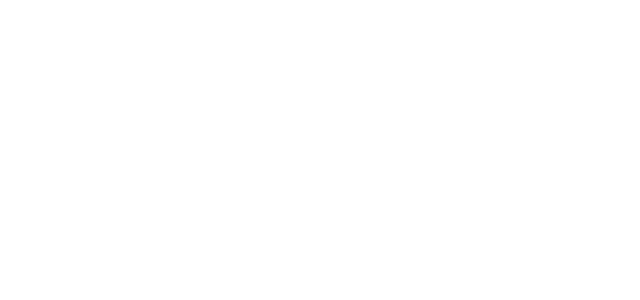
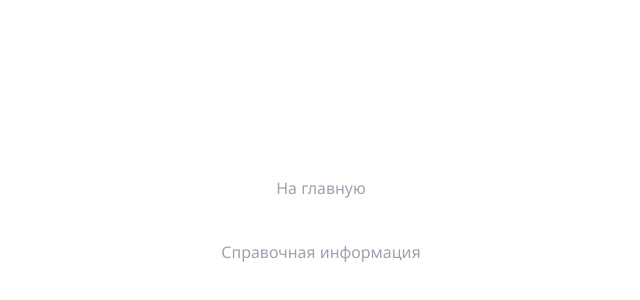
Before and after one commit to losica2014/os-exam-demo, a React (Vite) app: page /os-exam-demo/task in a window 1280 px wide. Before the commit this address had no page. Shown: the part 180-480 px from the top of the page, without its empty margins (319-959 px from the left). Built offline with nearby package versions, Linux system fonts and the light colour scheme.

Commit message:
Добавлены прямые ссылки на задачи. Исправлена ошибка неправильного ответа в задании банкира (1:1)

```diff
--- a/src/App.tsx
+++ b/src/App.tsx
@@ -1,12 +1,14 @@
 import { Route, Routes } from "react-router"
 import Main from "./pages/Main"
 import About from "./pages/About"
+import Task from "./pages/Task"
 
 function App() {
   return (
     <Routes>
       <Route path="/" element={<Main />} />
       <Route path="/about" element={<About />} />
+      <Route path="/task" element={<Task />} />
     </Routes>
   )
 }
--- a/src/components/Card.tsx
+++ b/src/components/Card.tsx
@@ -4,6 +4,7 @@
 import logo from '../assets/logo.svg'
 import { Question } from '../types';
 import { Answer } from './Answer';
+import { Link } from 'react-router';
 
 export const Card = memo(function Card({id} : {id: number}): JSX.Element {
     const rand = new Prando(id);
@@ -29,6 +30,7 @@
     }
 
     const selectedTasks: Question[] = [];
+    const selectedTaskIds: number[][] = [];
     const usedTaskCategories: number[] = [];
     for(let i = 0; i < numTasks; i++) {
         let taskCategory = rand.nextInt(0, tasks.length - 1);
@@ -41,7 +43,11 @@
 
         if(!task) continue;
 
-        selectedTasks.push(task.create(rand.nextInt(1, 10000)));
+        const taskCategoryId = tasks[taskCategory].id;
+        const taskId = task.id;
+        const taskSeed = rand.nextInt(1, 10000);
+        selectedTasks.push(task.create(taskSeed));
+        selectedTaskIds.push([taskCategoryId, taskId, taskSeed]);
     }
 
     return (
@@ -68,6 +74,7 @@
             {selectedTasks.map((task, index) => {
                 return (
                     <div className="flex flex-col gap-2" key={task.id}>
+                        <Link className="text-gray-400 hover:text-gray-700" to={`/task?categoryId=${selectedTaskIds[index][0]}&taskId=${selectedTaskIds[index][1]}&seed=${selectedTaskIds[index][2]}`}>Ссылка на задачу {selectedTaskIds[index][0]}:{selectedTaskIds[index][1]}#{selectedTaskIds[index][2]}</Link>
                         <p className='text-justify'>{index + 1}. {task.text}</p>
                         {task.data}
                         {task.answer && <Answer answer={task.answer} />}
--- /dev/null
+++ b/src/components/TaskCard.tsx
@@ -0,0 +1,40 @@
+import { memo } from 'react';
+import { tasks } from '../db';
+import logo from '../assets/logo.svg'
+import { Question } from '../types';
+import { Answer } from './Answer';
+
+export const TaskCard = memo(function TaskCard({categoryId, taskId, seed} : {categoryId: number, taskId: number, seed: number}): JSX.Element {
+    // const rand = new Prando(id);
+
+    const selectedTasks: Question[] = [];
+
+    const task = tasks.find(t => t.id == categoryId)?.questions.find(q => q.id == taskId);
+
+    if(task) selectedTasks.push(task.create(seed));
+
+    return (
+        <div className="p-5 rounded-sm outline outline-gray-200 font-serif container flex flex-col gap-5">
+            <div className='flex justify-between items-center'>
+                <h1 className="text-xl font-medium">Вопрос №{categoryId}:{taskId}#{seed}</h1>
+                <img src={logo} />
+            </div>
+            {selectedTasks.map((task, index) => {
+                return (
+                    <div className="flex flex-col gap-2" key={task.id}>
+                        <p className='text-justify'>{index + 1}. {task.text}</p>
+                        {task.data}
+                        {task.answer && <Answer answer={task.answer} />}
+                    </div>
+                )
+            })}
+            {
+                selectedTasks.length == 0 && (
+                    <p className="italic">Нет задач. Мы не знаем, почему, но это так.</p>
+                )
+            }
+            <p className='text-gray-400 text-justify'>Правильность ответа не гарантирована, но предполагается.</p>
+            <p className='text-gray-400 text-justify'>Билет может менять содержимое задач при обновлении сервиса. Если хотите точно сохранить его - делайте скриншот.</p>
+        </div>
+    );
+})
--- a/src/db.tsx
+++ b/src/db.tsx
@@ -341,6 +341,7 @@
                     const newState: BankerState = {
                         ...state,
                         allocations: allocations.map((v, i) => i == chosenOne ? [...v.slice(0, chosenResource), v[chosenResource] + amount, ...v.slice(chosenResource + 1)] : v),
+                        unmetDemands: unmetDemands.map((v, i) => i == chosenOne ? [...v.slice(0, chosenResource), v[chosenResource] - amount, ...v.slice(chosenResource + 1)] : v),
                         available: available.map((v, i) => i == chosenResource ? v - amount : v),
                     };
 
--- /dev/null
+++ b/src/pages/Task.tsx
@@ -0,0 +1,30 @@
+import { TaskCard } from '../components/TaskCard'
+import { Link, useSearchParams } from 'react-router'
+import { Helmet } from 'react-helmet'
+
+function Task() {
+  const [searchParams] = useSearchParams();
+
+  const categoryId = Number(searchParams.get('categoryId'))
+  const taskId = Number(searchParams.get('taskId'))
+  const seed = Number(searchParams.get('seed'))
+
+  return (
+    <div className="flex flex-col items-center justify-center min-h-screen p-4">
+        {taskId > 0 && <>
+            {/* @ts-expect-error @types/react-helmet */}
+            <Helmet>
+                <title>{`Задача №${categoryId}:${taskId}#${seed}`}</title>
+            </Helmet>
+            <TaskCard categoryId={categoryId} taskId={taskId} seed={seed} />
+        </>}
+        <div className="flex gap-4 p-5 items-center">
+            <Link className='text-gray-400 hover:text-gray-700 duration-75' to="/">На главную</Link>
+            {taskId > 0 && <button onClick={() => navigator.clipboard.writeText(window.location.href)}>Скопировать ссылку</button>}
+        </div>
+        <Link className='m-5 text-gray-400 hover:text-gray-700 duration-75' to="/about">Справочная информация</Link>
+    </div>
+  )
+}
+
+export default Task
```
